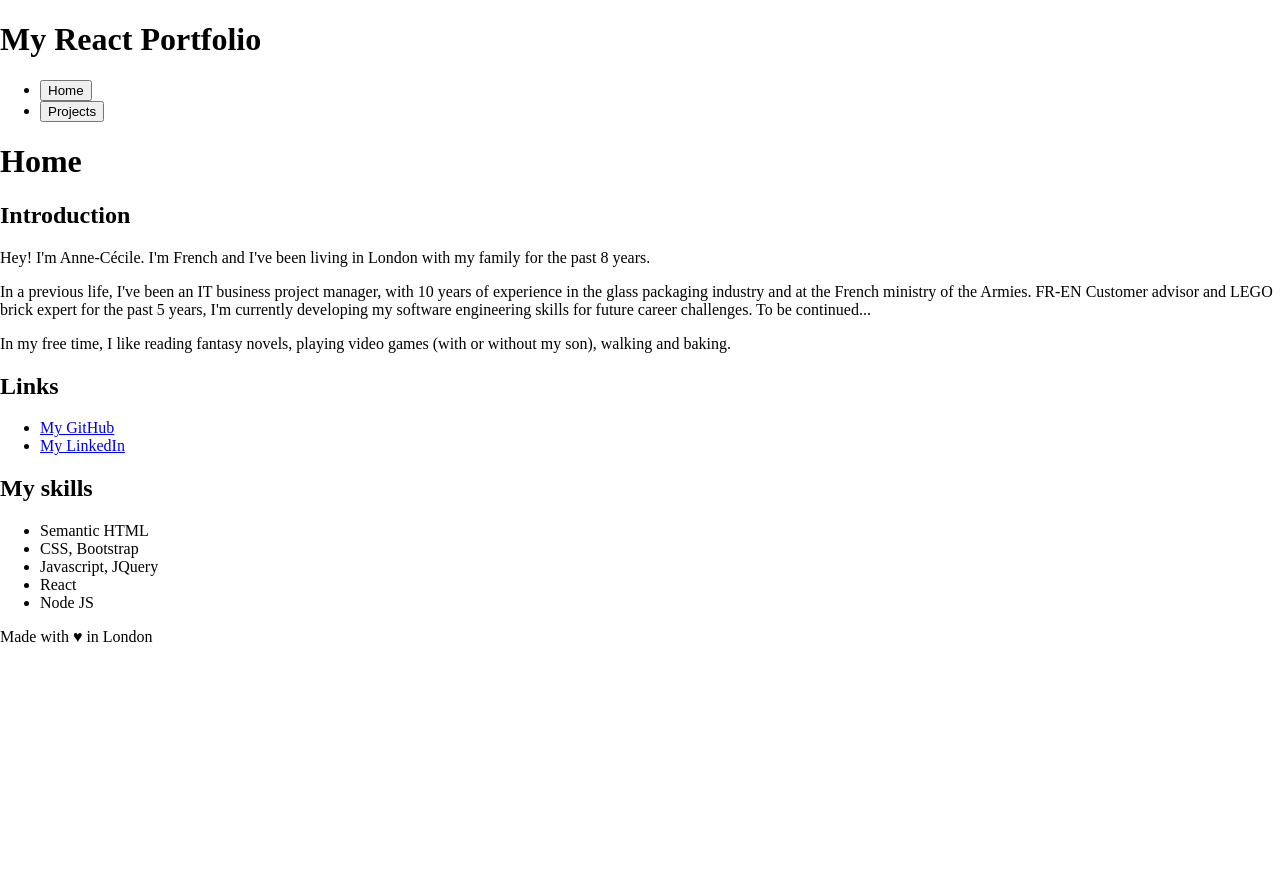
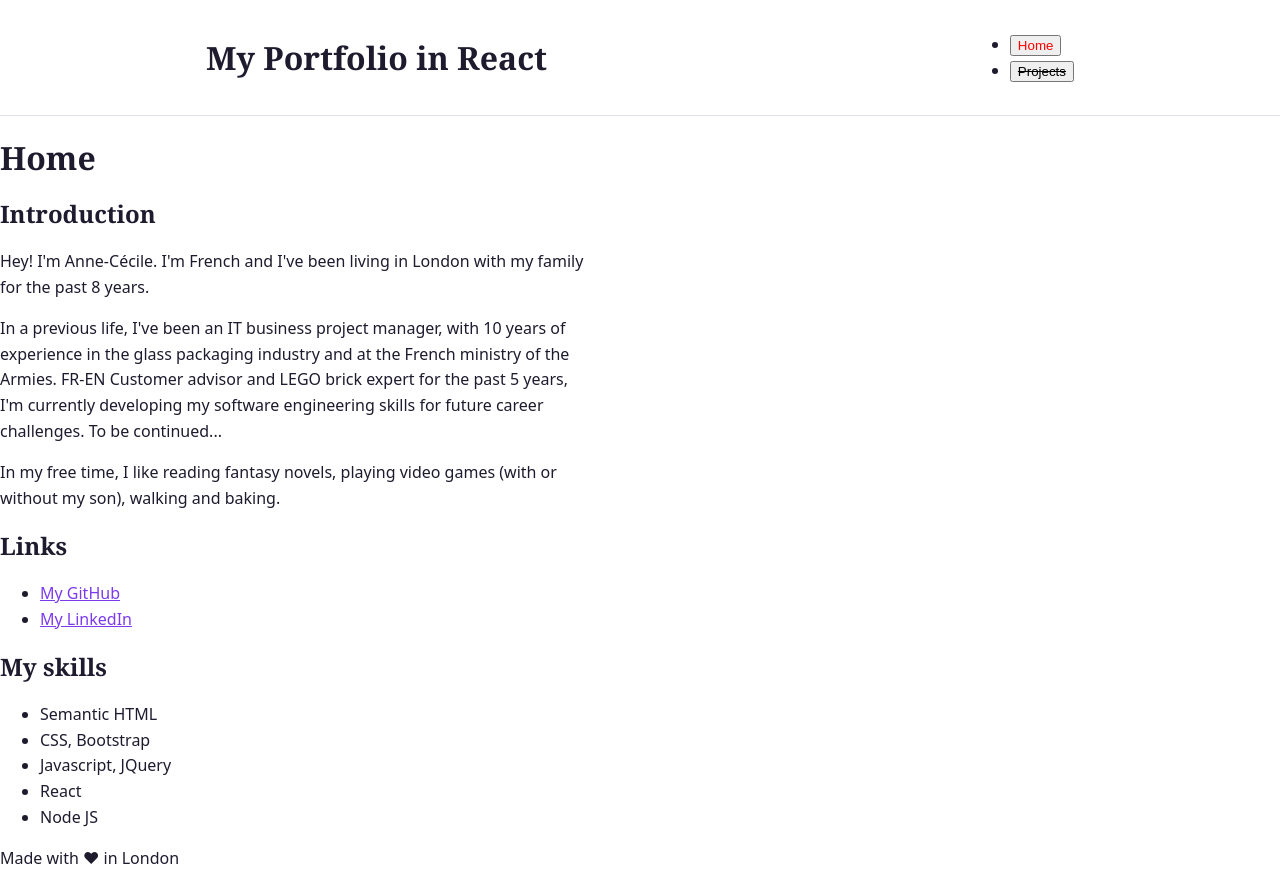
Before and after one commit to acmainier/react-portfolio, a React (Vite) app: page / in a window 1280 px wide. Before the commit the page ends 800 px from the top, so only its background shows below. Built offline with nearby package versions, Linux system fonts and the light colour scheme.

Commit message:
Add selected button state for Nav + shared CSS rules + CSS for header + fix of Footer component call

```diff
--- a/src/App.jsx
+++ b/src/App.jsx
@@ -1,6 +1,5 @@
 import { useState } from "react";
 import { Layout } from "./components/Layout";
-import { Footer } from "./components/Footer";
 import { Home } from "./pages/Home";
 import { Projects } from "./pages/Projects";
 
@@ -9,11 +8,10 @@ function App() {
 
   return (
     <>
-      <Layout onSetPage={setPage}>
+      <Layout selectedPage={page} onSetPage={setPage}>
         {page === "home" && <Home />}
         {page === "projects" && <Projects />}
       </Layout>
-      <Footer />
     </>
   );
 }
--- a/src/components/Header.jsx
+++ b/src/components/Header.jsx
@@ -1,10 +1,12 @@
 import { Nav } from "./Nav";
 
-export function Header({ onSetPage }) {
+export function Header({ selectedPage, onSetPage }) {
   return (
-    <header>
-      <h1>My React Portfolio</h1>
-      <Nav onSetPage={onSetPage} />
+    <header className="site-header">
+      <div className="site-header-content container">
+        <h1>My Portfolio in React</h1>
+        <Nav selectedPage={selectedPage} onSetPage={onSetPage} />
+      </div>
     </header>
   );
 }
--- a/src/components/Layout.jsx
+++ b/src/components/Layout.jsx
@@ -1,10 +1,12 @@
 import { Header } from "./Header";
+import { Footer } from "./Footer";
 
-export function Layout({ children, onSetPage }) {
+export function Layout({ children, selectedPage, onSetPage }) {
   return (
     <>
-      <Header onSetPage={onSetPage} />
+      <Header selectedPage={selectedPage} onSetPage={onSetPage} />
       <main>{children}</main>
+      <Footer />
     </>
   );
 }
--- a/src/components/Nav.jsx
+++ b/src/components/Nav.jsx
@@ -1,12 +1,24 @@
-export function Nav({ onSetPage }) {
+import { NavButton } from "./NavButton";
+
+export function Nav({ selectedPage, onSetPage }) {
   return (
     <nav>
       <ul>
         <li>
-          <button onClick={() => onSetPage("home")}>Home</button>
+          <NavButton
+            selectedPage={selectedPage}
+            onSetPage={onSetPage}
+            id="home"
+            name="Home"
+          />
         </li>
         <li>
-          <button onClick={() => onSetPage("projects")}>Projects</button>
+          <NavButton
+            selectedPage={selectedPage}
+            onSetPage={onSetPage}
+            id="projects"
+            name="Projects"
+          />
         </li>
       </ul>
     </nav>
--- /dev/null
+++ b/src/components/NavButton.jsx
@@ -0,0 +1,10 @@
+export function NavButton({ selectedPage, id, onSetPage, name }) {
+  return (
+    <button
+      className={selectedPage === id ? "nav-button-selected" : "nav-button"}
+      onClick={() => onSetPage(id)}
+    >
+      {name}
+    </button>
+  );
+}
--- a/src/index.css
+++ b/src/index.css
@@ -1,3 +1,106 @@
+:root {
+  /* light mode (default) */
+  --color-bg: #ffffff;
+  --color-bg-subtle: #f5f3ff; /* violet-50 — tag backgrounds, subtle panels */
+  --color-text: #1e1b2e; /* near-black, faint violet undertone */
+  --color-text-muted: #5b5568; /* secondary text, footer, descriptions */
+  --color-border: #e4e0ee; /* card/input borders */
+  --color-accent: #7c3aed; /* violet-600 — links, active nav, buttons */
+  --color-accent-hover: #6d28d9; /* violet-700 — hover/pressed state */
+  --color-accent-contrast: #ffffff; /* text sitting on a filled accent background */
+
+  --font-heading: Georgia, "Iowan Old Style", "Palatino Linotype", serif;
+  --font-body: system-ui, -apple-system, "Segoe UI", Roboto, sans-serif;
+
+  --space-1: 0.25rem; /* 4px  — tight gaps: chip padding, icon spacing */
+  --space-2: 0.5rem; /* 8px  — small gaps: button padding, list gaps */
+  --space-3: 1rem; /* 16px — default spacing: paragraph gaps, container padding */
+  --space-4: 1.5rem; /* 24px — section-level spacing */
+  --space-5: 2.5rem; /* 40px — large breathing room: hero padding, page-section separation */
+
+  --content-width: 900px;
+
+  --radius: 8px;
+}
+
+@media (prefers-color-scheme: dark) {
+  /* dark mode override */
+  :root {
+    --color-bg: #17151f;
+    --color-bg-subtle: #211f2c;
+    --color-text: #f2f0f7;
+    --color-text-muted: #a79fc0;
+    --color-border: #3a3650;
+    --color-accent: #a78bfa; /* violet-400 — lighter, needed for contrast on dark bg */
+    --color-accent-hover: #c4b5fd; /* violet-300 */
+    --color-accent-contrast: #1e1b2e; /* dark text on a filled light-purple background */
+  }
+}
+
+*,
+*::before,
+*::after {
+  box-sizing: border-box;
+}
+
 body {
   margin: 0;
+  background: var(--color-bg);
+  color: var(--color-text);
+  font-family: var(--font-body);
+  line-height: 1.6;
 }
+
+.container {
+  max-width: var(--content-width);
+  margin-inline: auto;
+  padding-inline: var(--space-3);
+}
+
+h1,
+h2 {
+  font-family: var(--font-heading);
+  line-height: 1.25;
+}
+
+p {
+  max-width: 65ch;
+}
+
+a {
+  color: var(--color-accent);
+}
+
+/* Header */
+
+.site-header {
+  position: sticky;
+  top: 0;
+  background: var(--color-bg);
+  border-bottom: 1px solid var(--color-border);
+  z-index: 10;
+}
+
+.site-header-content {
+  display: flex;
+  align-items: center;
+  justify-content: space-between;
+  padding-block: var(--space-3);
+}
+
+@media (max-width: 480px) {
+  .site-header-content {
+    flex-direction: column;
+    align-items: flex-start;
+    gap: var(--space-2);
+  }
+}
+
+/* Nav */
+
+.nav-button-selected {
+  color: red;
+}
+.nav-button {
+  text-decoration: line-through;
+}
```
